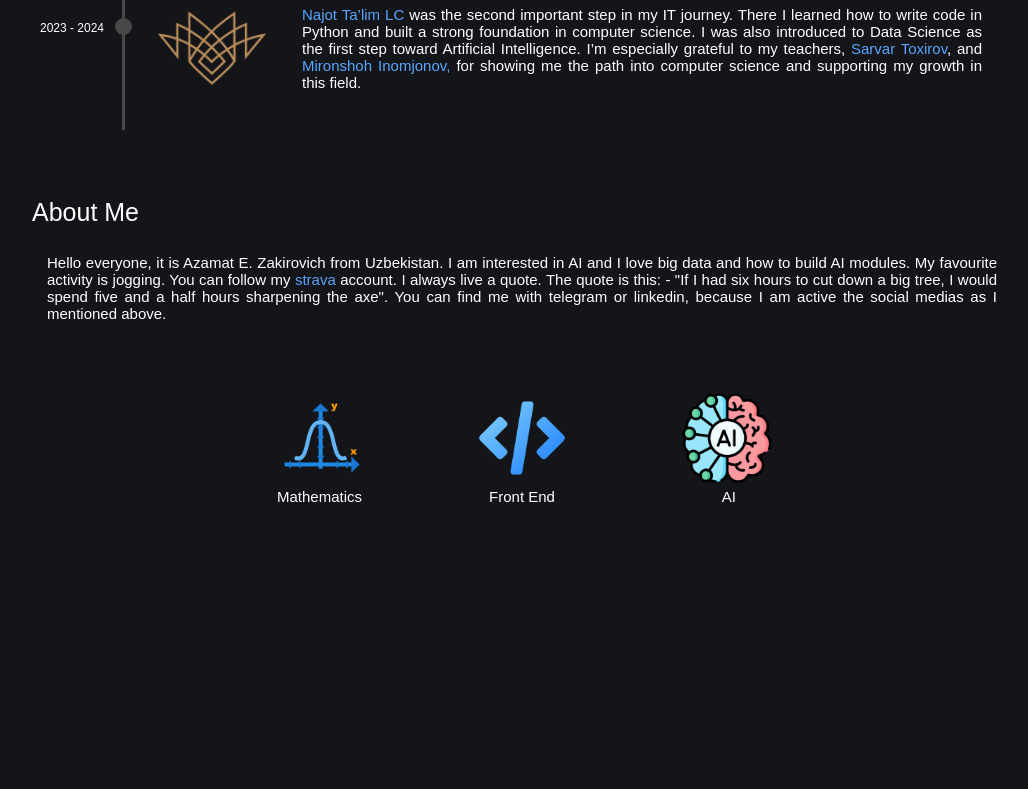
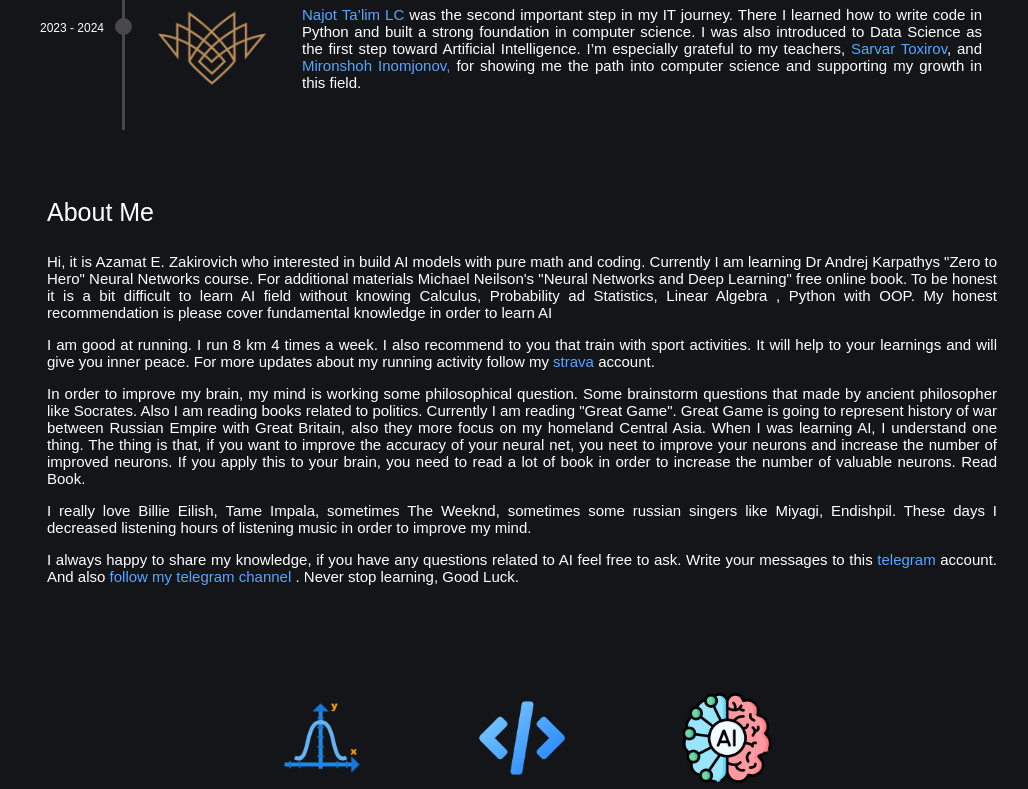
Before and after one commit to E-Zakirovich/azamatdotcom, a React (Vite) app: page / in a window 1280 px wide. Shown: the part 612-1401 px from the top of the page, without its empty margins (118-1146 px from the left). Before the commit the page ends 1150 px from the top, so only its background shows below. Built offline with nearby package versions, Linux system fonts and the light colour scheme.

Commit message:
update on biography

```diff
--- a/src/App.css
+++ b/src/App.css
@@ -247,14 +247,14 @@
     transform: translateX(-50%);
     /*border: 1px solid #494848;*/
     width: 1000px;
-    height: 200px;
+    height: 400px;
 }
 
 .biography{
     position: absolute;
-    top: 50%;
+    top: 50px;
     left: 50%;
-    transform: translate(-50%, -50%);
+    transform: translateX(-50%);
     color: white;
     text-align: justify;
     font-family: Arial, sans-serif;
@@ -274,8 +274,9 @@
 
 .about-me{
     position: absolute;
+    /*border: 1px solid red;*/
     top: 10px;
-    left: 10px;
+    left: 25px;
     color: white;
     text-align: justify;
     font-family: Arial, sans-serif;
@@ -284,7 +285,7 @@
 
 .skill-container {
     position: absolute;
-    top: 950px;
+    top: 1250px;
     left: 50%;
     transform: translateX(-50%);
     /*border: 1px solid #ba1717;*/
--- a/src/App.tsx
+++ b/src/App.tsx
@@ -161,9 +161,15 @@
             <div className="about-me">About Me</div>
 
             <div className="biography">
-                Hello everyone, it is Azamat E. Zakirovich from Uzbekistan.
-                I am interested in AI and I love big data and how to build AI
-                modules. My favourite activity is jogging. You can follow my{" "}
+                <p>
+                    Hi, it is Azamat E. Zakirovich who interested in build AI models with pure math and coding. Currently I am learning Dr Andrej Karpathys "Zero to Hero" Neural Networks course. For additional
+                    materials Michael Neilson's "Neural Networks and Deep Learning" free online book. To be honest it is a bit difficult to learn AI field without knowing Calculus, Probability ad Statistics, Linear Algebra
+                    , Python with OOP. My honest recommendation is please cover fundamental knowledge in order to learn AI
+                </p>
+
+                <p>
+                    I am good at running. I run 8 km 4 times a week. I also recommend to you that train with sport activities. It will help to your learnings and will give you inner peace. For more updates
+                    about my running activity follow my {" "}
                     <a
                         href="https://www.strava.com/athletes/189509308"
                         target="_blank"
@@ -172,7 +178,43 @@
                         strava
                     </a>
                     {" "}
-                account. I always live a quote. The quote is this: - "If I had six hours to cut down a big tree, I would spend five and a half hours sharpening the axe". You can find me with telegram or linkedin, because I am active the social medias as I mentioned above.
+                    account.
+                </p>
+
+                <p>
+                    In order to improve my brain, my mind is working some philosophical question. Some brainstorm questions that made by ancient philosopher like Socrates. Also I am reading
+                    books related to politics. Currently I am reading "Great Game". Great Game is going to represent history of war between Russian Empire with Great Britain, also they more focus on my homeland
+                    Central Asia. When I was learning AI, I understand one thing. The thing is that, if you want to improve the accuracy of your neural net, you neet to improve your neurons and increase the number of improved
+                    neurons. If you apply this to your brain, you need to read a lot of book in order to increase the number of valuable neurons. Read Book.
+                </p>
+
+                <p>
+                    I really love Billie Eilish, Tame Impala, sometimes The Weeknd, sometimes some russian singers like Miyagi, Endishpil. These days I decreased listening hours of listening music in order to improve my mind.
+                </p>
+
+                <p>
+                    I always happy to share my knowledge, if you have any questions related to AI feel free to ask. Write your messages to this
+                    {" "}
+                    <a
+                        href="https://t.me/azamatzakirovch"
+                        target="_blank"
+                        rel="noreferrer"
+                    >
+                        telegram
+                    </a>
+                    {" "}
+                    account. And also
+                    {" "}
+                    <a
+                        href="https://t.me/azamatdotcom"
+                        target="_blank"
+                        rel="noreferrer"
+                    >
+                        follow my telegram channel
+                    </a>
+                    {" "}
+                    . Never stop learning, Good Luck.
+                </p>
             </div>
 
         </div>
```
Lines whose indentation alone changed are shown as unchanged.
